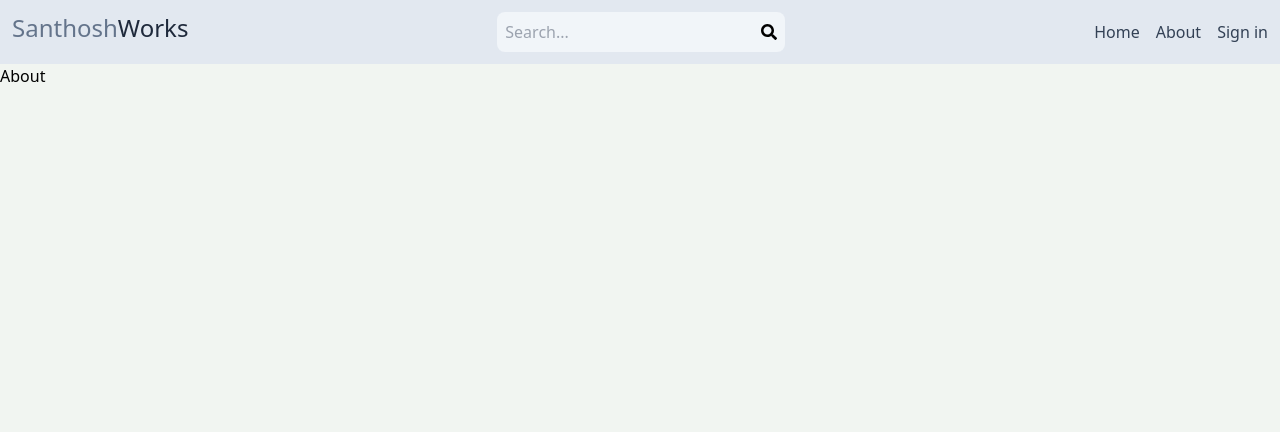
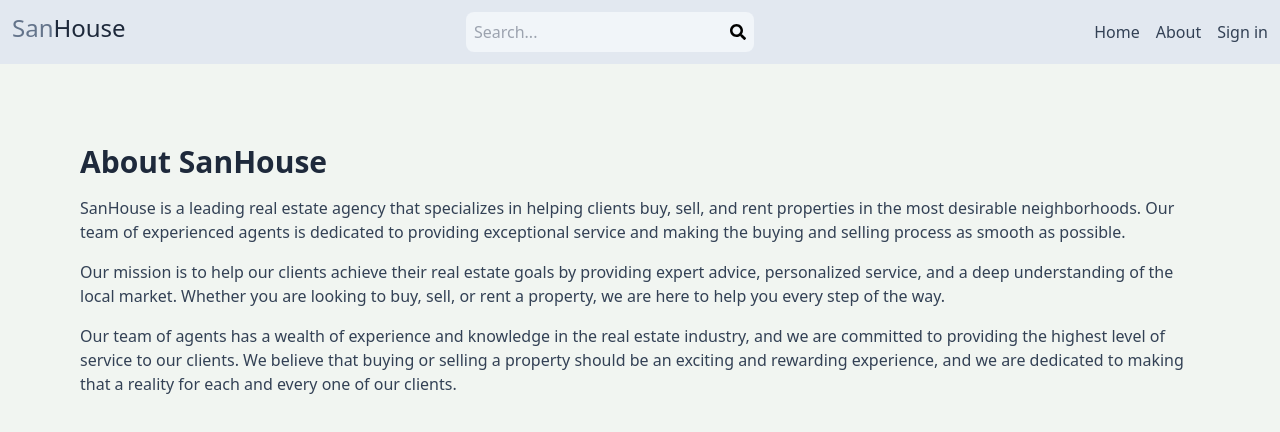
Before and after one commit to JayaSanthosh7066/mern_estate, a React (Vite) app in the folder client/: page /About in a window 1280 px wide. Shown: the top 432 px of the page. Built offline with nearby package versions, Linux system fonts and the light colour scheme.

Commit message:
add_pre_installation

```diff
--- a/client/src/components/Header.jsx
+++ b/client/src/components/Header.jsx
@@ -25,8 +25,8 @@ const Header = () => {
       <div className="flex justify-between p-3">
         <Link to="/">
           <h1 className="items-center">
-            <span className="text-slate-500 text-2xl">Santhosh</span>
-            <span className="text-slate-800 text-2xl">Works</span>
+            <span className="text-slate-500 text-2xl">San</span>
+            <span className="text-slate-800 text-2xl">House</span>
           </h1>
         </Link>
         <form
--- a/client/src/components/Listingitem.jsx
+++ b/client/src/components/Listingitem.jsx
@@ -1,6 +1,6 @@
 import { Link } from "react-router-dom";
 import { MdLocationOn } from "react-icons/md";
-
+import { FaBath, FaBed } from "react-icons/fa";
 export default function ListingItem({ listing }) {
   return (
     <div className="bg-white shadow-md hover:shadow-lg transition-shadow overflow-hidden rounded-lg w-full sm:w-[330px]">
@@ -27,18 +27,20 @@ export default function ListingItem({ listing }) {
             {listing.description}
           </p>
           <p className="text-slate-500 mt-2 font-semibold ">
-            $
+            ₹
             {listing.offer
               ? listing.discountPrice.toLocaleString("en-US")
               : listing.regularPrice.toLocaleString("en-US")}
             {listing.type === "rent" && " / month"}
           </p>
           <div className="text-slate-700 flex gap-4">
+            <FaBed />
             <div className="font-bold text-xs">
               {listing.bedrooms > 1
                 ? `${listing.bedrooms} beds `
                 : `${listing.bedrooms} bed `}
             </div>
+            <FaBath />
             <div className="font-bold text-xs">
               {listing.bathrooms > 1
                 ? `${listing.bathrooms} baths `
--- a/client/src/pages/About.jsx
+++ b/client/src/pages/About.jsx
@@ -1,9 +1,29 @@
-import React from 'react'
+import React from "react";
 
-const About = () => {
+export default function About() {
   return (
-    <div>About</div>
-  )
+    <div className="py-20 px-4 max-w-6xl mx-auto">
+      <h1 className="text-3xl font-bold mb-4 text-slate-800">About SanHouse</h1>
+      <p className="mb-4 text-slate-700">
+        SanHouse is a leading real estate agency that specializes in helping
+        clients buy, sell, and rent properties in the most desirable
+        neighborhoods. Our team of experienced agents is dedicated to providing
+        exceptional service and making the buying and selling process as smooth
+        as possible.
+      </p>
+      <p className="mb-4 text-slate-700">
+        Our mission is to help our clients achieve their real estate goals by
+        providing expert advice, personalized service, and a deep understanding
+        of the local market. Whether you are looking to buy, sell, or rent a
+        property, we are here to help you every step of the way.
+      </p>
+      <p className="mb-4 text-slate-700">
+        Our team of agents has a wealth of experience and knowledge in the real
+        estate industry, and we are committed to providing the highest level of
+        service to our clients. We believe that buying or selling a property
+        should be an exciting and rewarding experience, and we are dedicated to
+        making that a reality for each and every one of our clients.
+      </p>
+    </div>
+  );
 }
-
-export default About
--- a/client/src/pages/CreateListing.jsx
+++ b/client/src/pages/CreateListing.jsx
@@ -66,7 +66,7 @@ const CreateListing = () => {
   const storeImage = async (file) => {
     return new Promise((resolve, reject) => {
       const storage = getStorage(app);
-      const fileName = new Date().getTime() + file.name;
+      const fileName = new Date().getTime() + file.name + Math.random();
       const storageRef = ref(storage, fileName);
       const uploadTask = uploadBytesResumable(storageRef, file);
       uploadTask.on(
@@ -273,7 +273,7 @@ const CreateListing = () => {
               />
               <div className="flex flex-col items-center">
                 <p>Regular price</p>
-                <span className="text-xs">($/month)</span>
+                <span className="text-xs">(₹/month)</span>
               </div>
             </div>
             {formdata.offer && (
@@ -290,7 +290,7 @@ const CreateListing = () => {
                 />
                 <div className="flex flex-col items-center">
                   <p>Discounted price</p>
-                  <span className="text-xs">($/month)</span>
+                  <span className="text-xs">(₹/month)</span>
                 </div>
               </div>
             )}
--- a/client/src/pages/Home.jsx
+++ b/client/src/pages/Home.jsx
@@ -7,12 +7,24 @@ import "swiper/css/bundle";
 import ListingItem from "../components/Listingitem";
 
 export default function Home() {
+  const [listings, setlistings] = useState([]);
   const [offerListings, setOfferListings] = useState([]);
   const [saleListings, setSaleListings] = useState([]);
   const [rentListings, setRentListings] = useState([]);
   SwiperCore.use([Navigation]);
   console.log(offerListings);
+
   useEffect(() => {
+    const newlistings = async () => {
+      try {
+        const res = await fetch(`/api/listing/get?limit=4`);
+        const data = await res.json();
+        setlistings(data);
+        fetchOfferListings();
+      } catch (error) {
+        next(error);
+      }
+    };
     const fetchOfferListings = async () => {
       try {
         const res = await fetch("/api/listing/get?offer=true&limit=4");
@@ -40,10 +52,10 @@ export default function Home() {
         const data = await res.json();
         setSaleListings(data);
       } catch (error) {
-        log(error);
+        console.log(error);
       }
     };
-    fetchOfferListings();
+    newlistings();
   }, []);
   return (
     <div>
@@ -52,13 +64,11 @@ export default function Home() {
         <h1 className="text-slate-700 font-bold text-3xl lg:text-6xl">
           Find your next <span className="text-slate-500">perfect</span>
           <br />
-          place with ease
+          House easily
         </h1>
         <div className="text-gray-400 text-xs sm:text-sm">
-          Sahand Estate is the best place to find your next perfect place to
-          live.
+          SanHouse is the best place to find your next perfect place to live.
           <br />
-          We have a wide range of properties for you to choose from.
         </div>
         <Link
           to={"/search"}
@@ -70,9 +80,9 @@ export default function Home() {
 
       {/* swiper */}
       <Swiper navigation>
-        {offerListings &&
-          offerListings.length > 0 &&
-          offerListings.map((listing) => (
+        {listings &&
+          listings.length > 0 &&
+          listings.map((listing) => (
             <SwiperSlide>
               <div
                 style={{
--- a/client/src/pages/Listing.jsx
+++ b/client/src/pages/Listing.jsx
@@ -8,7 +8,6 @@ import {
   FaBath,
   FaBed,
   FaChair,
-  FaMapMarkedAlt,
   FaMapMarkerAlt,
   FaParking,
   FaShare,
@@ -83,7 +82,7 @@ const Listing = () => {
           )}
           <div className="flex flex-col max-w-4xl mx-auto p-3 my-7 gap-4">
             <p className="text-2xl font-semibold">
-              {listing.name} - ${" "}
+              {listing.name} - ₹{" "}
               {listing.offer
                 ? listing.discountPrice.toLocaleString("en-US")
                 : listing.regularPrice.toLocaleString("en-US")}
@@ -99,7 +98,7 @@ const Listing = () => {
               </p>
               {listing.offer && (
                 <p className="bg-green-900 w-full max-w-[200px] text-white text-center p-1 rounded-md">
-                  ${+listing.regularPrice - +listing.discountPrice} OFF
+                  ₹{+listing.regularPrice - +listing.discountPrice} OFF
                 </p>
               )}
             </div>
--- a/package.json
+++ b/package.json
@@ -16,7 +16,8 @@
   "type": "module",
   "scripts": {
     "dev": "nodemon api/index.js",
-    "start": "node api/index.js"
+    "start": "node api/index.js",
+    "build":"npm install && npm install --prefix client && npm run build --prefix client"
   },
   "keywords": [],
   "author": "",
```
Also changed, not shown: client/src/pages/Search.jsx (+20 -2 lines), 2 other files (tests, documents, lock files or other folders).
